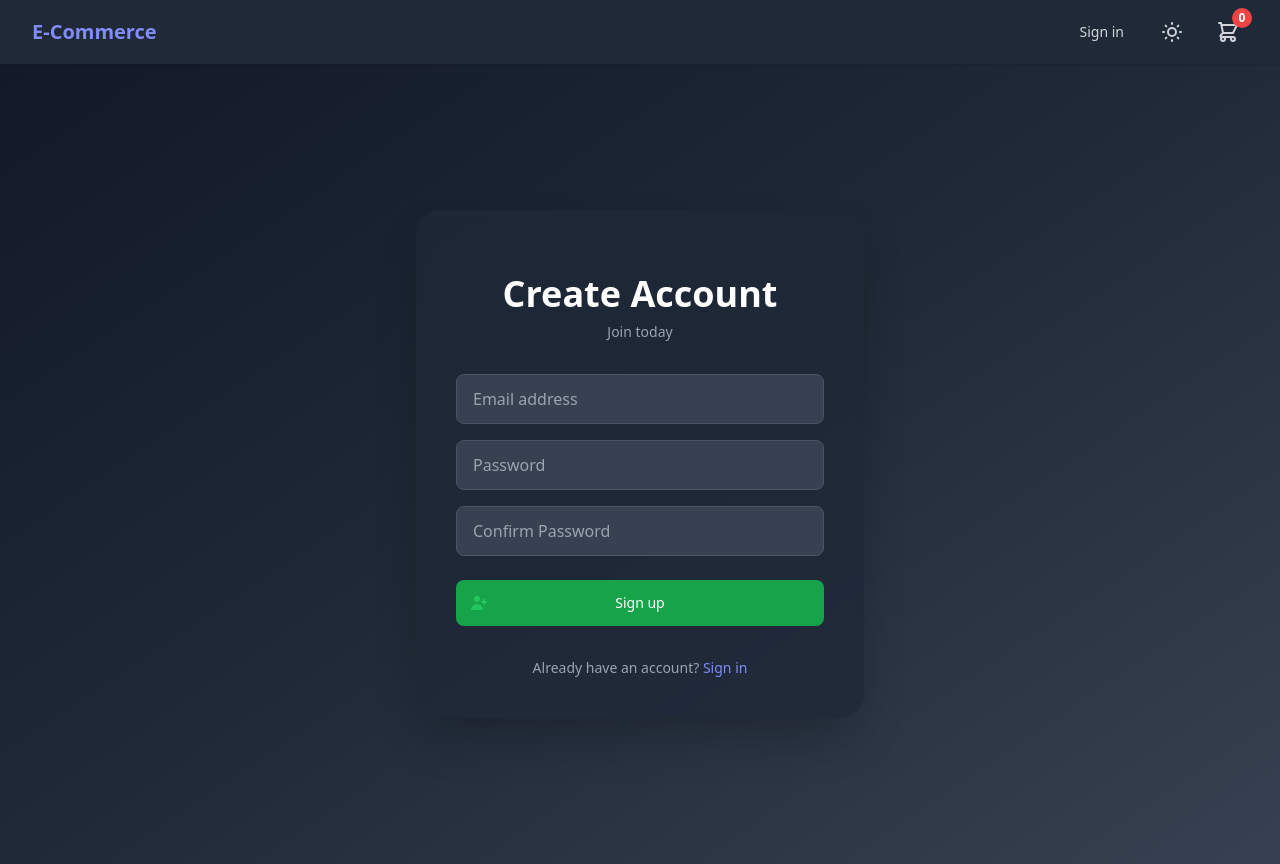
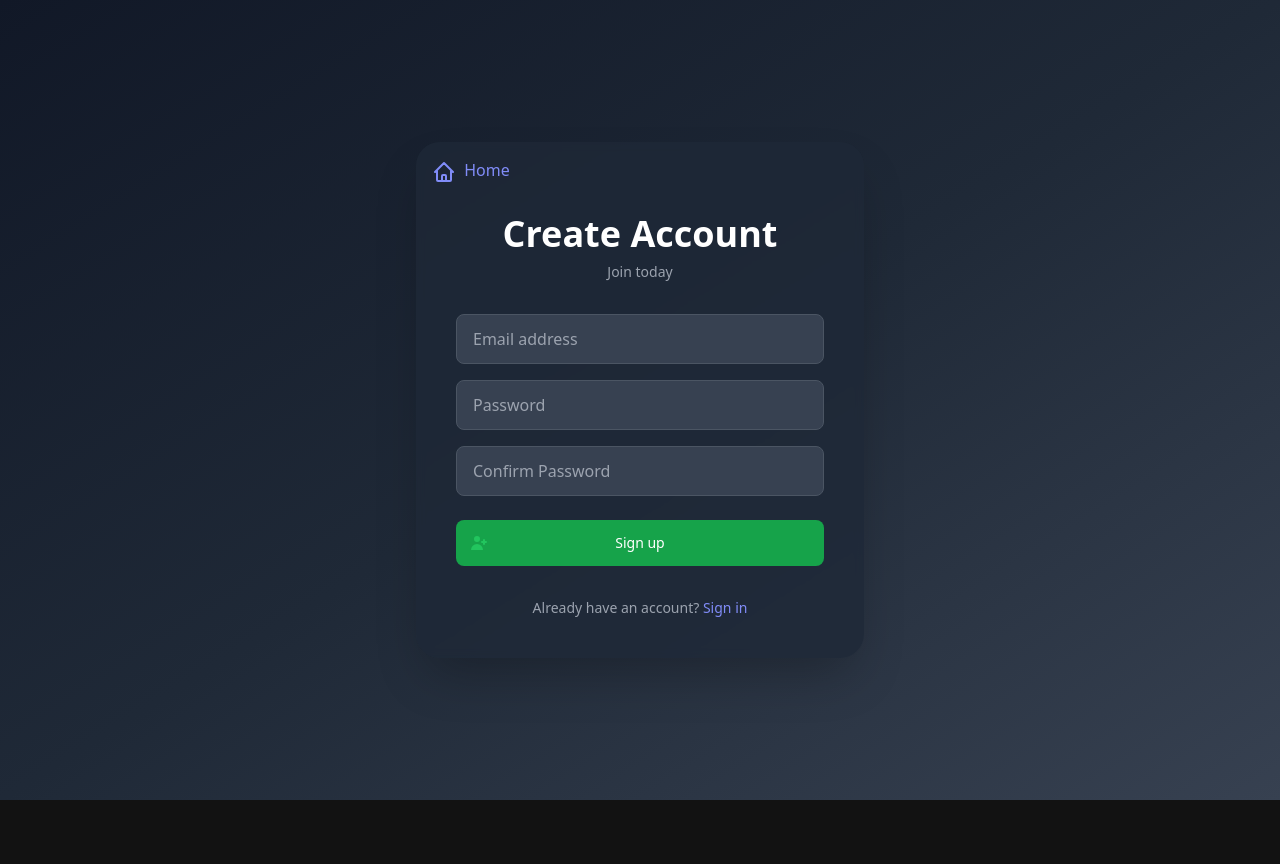
Before and after one commit to DotNetTitan/vue-project, a Vue app: page /register in a window 1280 px wide. After the commit the page ends 800 px from the top, so only its background shows below. Built offline with nearby package versions, Linux system fonts and the light colour scheme.

Commit message:
Refactor authentication views for improved UI and UX; update router and App.vue for layout handling

```diff
--- a/src/App.vue
+++ b/src/App.vue
@@ -1,10 +1,13 @@
 <template>
-  <Layout>
+  <Layout v-if="!$route.meta.withoutLayout">
     <RouterView />
   </Layout>
+  <RouterView v-else />
 </template>
 
 <script setup lang="ts">
-import { RouterView } from 'vue-router'
+import { RouterView, useRoute } from 'vue-router'
 import Layout from '@/components/Layout.vue'
+
+const route = useRoute()
 </script>
--- a/src/router/index.ts
+++ b/src/router/index.ts
@@ -18,17 +18,20 @@ const router = createRouter({
     {
       path: '/login',
       name: 'login',
-      component: LoginView
+      component: LoginView,
+      meta: { withoutLayout: true }
     },
     {
       path: '/register',
       name: 'register',
-      component: RegisterView
+      component: RegisterView,
+      meta: { withoutLayout: true }
     },
     {
       path: '/forgot-password',
       name: 'forgot-password',
-      component: ForgotPasswordView
+      component: ForgotPasswordView,
+      meta: { withoutLayout: true }
     },
     {
       path: '/products',
--- a/src/views/ForgotPasswordView.vue
+++ b/src/views/ForgotPasswordView.vue
@@ -1,6 +1,14 @@
 <template>
-  <div class="min-h-screen flex items-center justify-center p-4">
+  <div class="min-h-screen flex items-center justify-center p-4 bg-gradient-to-br from-blue-50 via-white to-purple-50 dark:from-gray-900 dark:via-gray-800 dark:to-gray-700">
     <div class="max-w-md w-full space-y-8 bg-white/80 dark:bg-gray-800/80 backdrop-blur-sm p-6 sm:p-10 rounded-3xl shadow-2xl transform transition-all hover:scale-102 hover:shadow-3xl">
+      <div class="absolute top-4 left-4">
+        <RouterLink to="/" class="text-indigo-600 hover:text-indigo-500 dark:text-indigo-400 dark:hover:text-indigo-300 font-medium">
+          <svg xmlns="http://www.w3.org/2000/svg" class="h-6 w-6 inline-block mr-1" fill="none" viewBox="0 0 24 24" stroke="currentColor">
+            <path stroke-linecap="round" stroke-linejoin="round" stroke-width="2" d="M3 12l2-2m0 0l7-7 7 7M5 10v10a1 1 0 001 1h3m10-11l2 2m-2-2v10a1 1 0 01-1 1h-3m-6 0a1 1 0 001-1v-4a1 1 0 011-1h2a1 1 0 011 1v4a1 1 0 001 1m-6 0h6" />
+          </svg>
+          Home
+        </RouterLink>
+      </div>
       <div class="text-center">
         <h2 class="mt-6 text-4xl font-extrabold text-gray-900 dark:text-white">Forgot Password</h2>
         <p class="mt-2 text-sm text-gray-600 dark:text-gray-400">Enter your email to reset your password</p>
@@ -41,7 +49,6 @@ const email = ref('')
 const userStore = useUserStore()
 
 const handleForgotPassword = () => {
-  // Implement password reset logic here
   userStore.forgotPassword(email.value)
 }
 </script>
--- a/src/views/LoginView.vue
+++ b/src/views/LoginView.vue
@@ -1,6 +1,14 @@
 <template>
-  <div class="login min-h-screen flex items-center justify-center p-4">
+  <div class="min-h-screen flex items-center justify-center bg-gradient-to-br from-blue-50 via-white to-purple-50 dark:from-gray-900 dark:via-gray-800 dark:to-gray-700">
     <div class="max-w-md w-full space-y-8 bg-white/80 dark:bg-gray-800/80 backdrop-blur-sm p-6 sm:p-10 rounded-3xl shadow-2xl transform transition-all hover:scale-102 hover:shadow-3xl">
+      <div class="absolute top-4 left-4">
+        <RouterLink to="/" class="text-indigo-600 hover:text-indigo-500 dark:text-indigo-400 dark:hover:text-indigo-300 font-medium">
+          <svg xmlns="http://www.w3.org/2000/svg" class="h-6 w-6 inline-block mr-1" fill="none" viewBox="0 0 24 24" stroke="currentColor">
+            <path stroke-linecap="round" stroke-linejoin="round" stroke-width="2" d="M3 12l2-2m0 0l7-7 7 7M5 10v10a1 1 0 001 1h3m10-11l2 2m-2-2v10a1 1 0 01-1 1h-3m-6 0a1 1 0 001-1v-4a1 1 0 011-1h2a1 1 0 011 1v4a1 1 0 001 1m-6 0h6" />
+          </svg>
+          Home
+        </RouterLink>
+      </div>
       <div class="text-center">
         <h2 class="mt-6 text-4xl font-extrabold text-gray-900 dark:text-white">Welcome Back</h2>
         <p class="mt-2 text-sm text-gray-600 dark:text-gray-400">Sign in to your account</p>
@@ -41,8 +49,8 @@
 
 <script setup lang="ts">
 import { ref } from 'vue'
+import { RouterLink } from 'vue-router'
 import { useUserStore } from '@/stores/user'
-import { RouterLink } from 'vue-router'
 
 const email = ref('')
 const password = ref('')
--- a/src/views/RegisterView.vue
+++ b/src/views/RegisterView.vue
@@ -1,6 +1,14 @@
 <template>
-  <div class="register min-h-screen flex items-center justify-center p-4">
+  <div class="min-h-screen flex items-center justify-center p-4 bg-gradient-to-br from-blue-50 via-white to-purple-50 dark:from-gray-900 dark:via-gray-800 dark:to-gray-700">
     <div class="max-w-md w-full space-y-8 bg-white/80 dark:bg-gray-800/80 backdrop-blur-sm p-6 sm:p-10 rounded-3xl shadow-2xl transform transition-all hover:scale-102 hover:shadow-3xl">
+      <div class="absolute top-4 left-4">
+        <RouterLink to="/" class="text-indigo-600 hover:text-indigo-500 dark:text-indigo-400 dark:hover:text-indigo-300 font-medium">
+          <svg xmlns="http://www.w3.org/2000/svg" class="h-6 w-6 inline-block mr-1" fill="none" viewBox="0 0 24 24" stroke="currentColor">
+            <path stroke-linecap="round" stroke-linejoin="round" stroke-width="2" d="M3 12l2-2m0 0l7-7 7 7M5 10v10a1 1 0 001 1h3m10-11l2 2m-2-2v10a1 1 0 01-1 1h-3m-6 0a1 1 0 001-1v-4a1 1 0 011-1h2a1 1 0 011 1v4a1 1 0 001 1m-6 0h6" />
+          </svg>
+          Home
+        </RouterLink>
+      </div>
       <div class="text-center">
         <h2 class="mt-6 text-4xl font-extrabold text-gray-900 dark:text-white">Create Account</h2>
         <p class="mt-2 text-sm text-gray-600 dark:text-gray-400">Join today</p>
@@ -48,8 +56,8 @@
 
 <script setup lang="ts">
 import { ref } from 'vue'
+import { RouterLink } from 'vue-router'
 import { useUserStore } from '@/stores/user'
-import { RouterLink } from 'vue-router'
 
 const email = ref('')
 const password = ref('')
```
